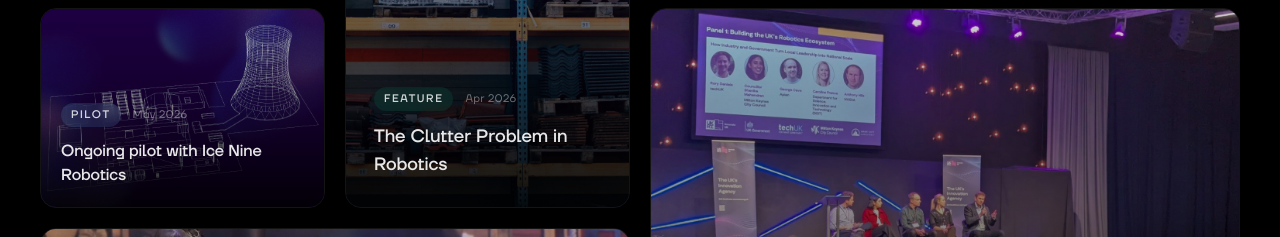
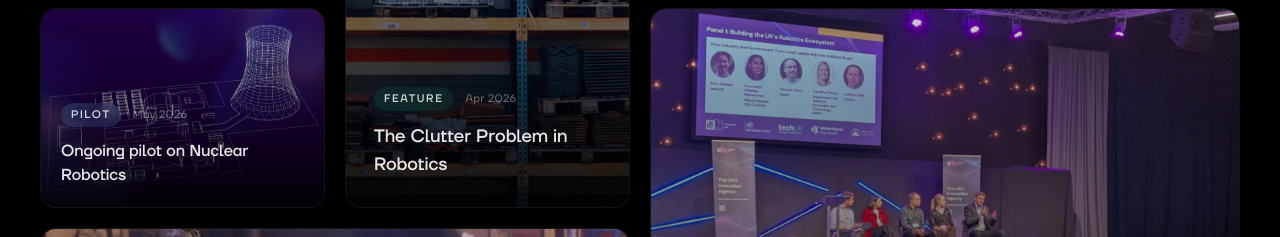
Before and after one commit to mile-robotics/mile-website-v2, a Next.js app: page / in a window 1280 px wide. Shown: the part 3800-4037 px from the top of the page. Built offline with nearby package versions, Linux system fonts and the light colour scheme.

Commit message:
Update Updates.tsx

```diff
--- a/app/sections/Updates.tsx
+++ b/app/sections/Updates.tsx
@@ -30,7 +30,7 @@ const updates: Update[] = [
   {
     date: "May 2026",
     tag: "Pilot",
-    title: "Ongoing pilot with Ice Nine Robotics",
+    title: "Ongoing pilot on Nuclear Robotics",
     accent: "bg-sky-blue/15",
     image: "/updates/icenine-robotics-pilot.jpg",
   },
```
